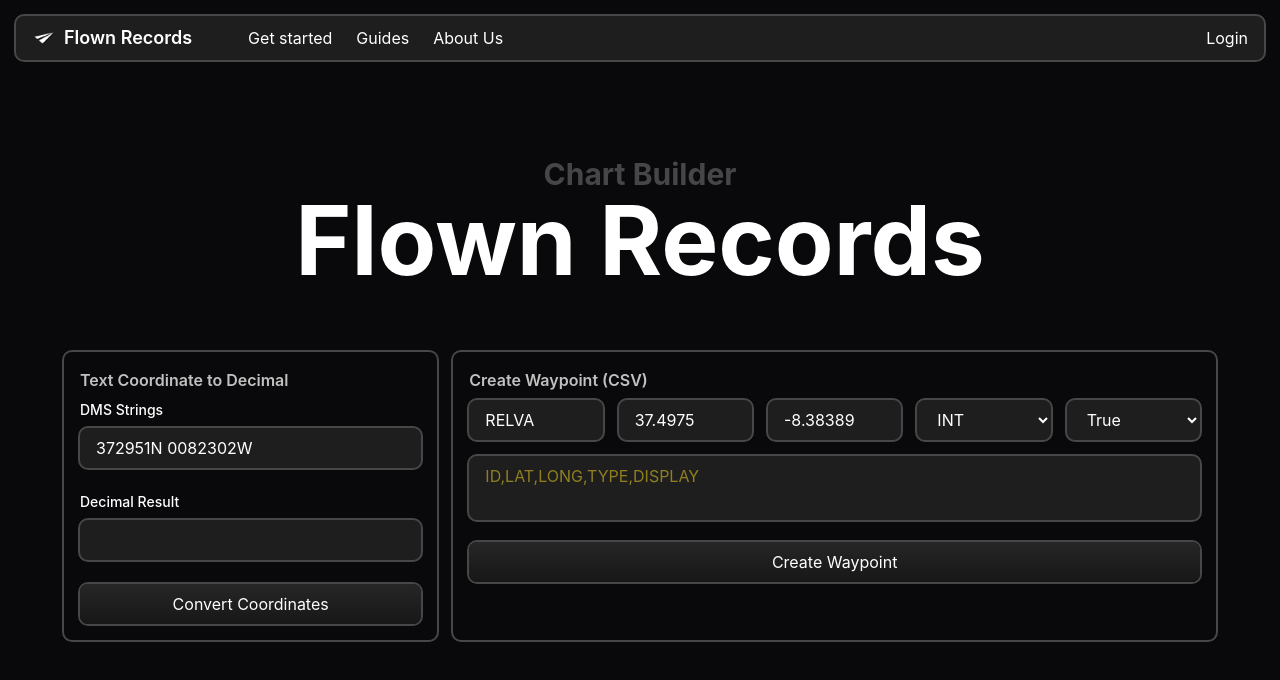
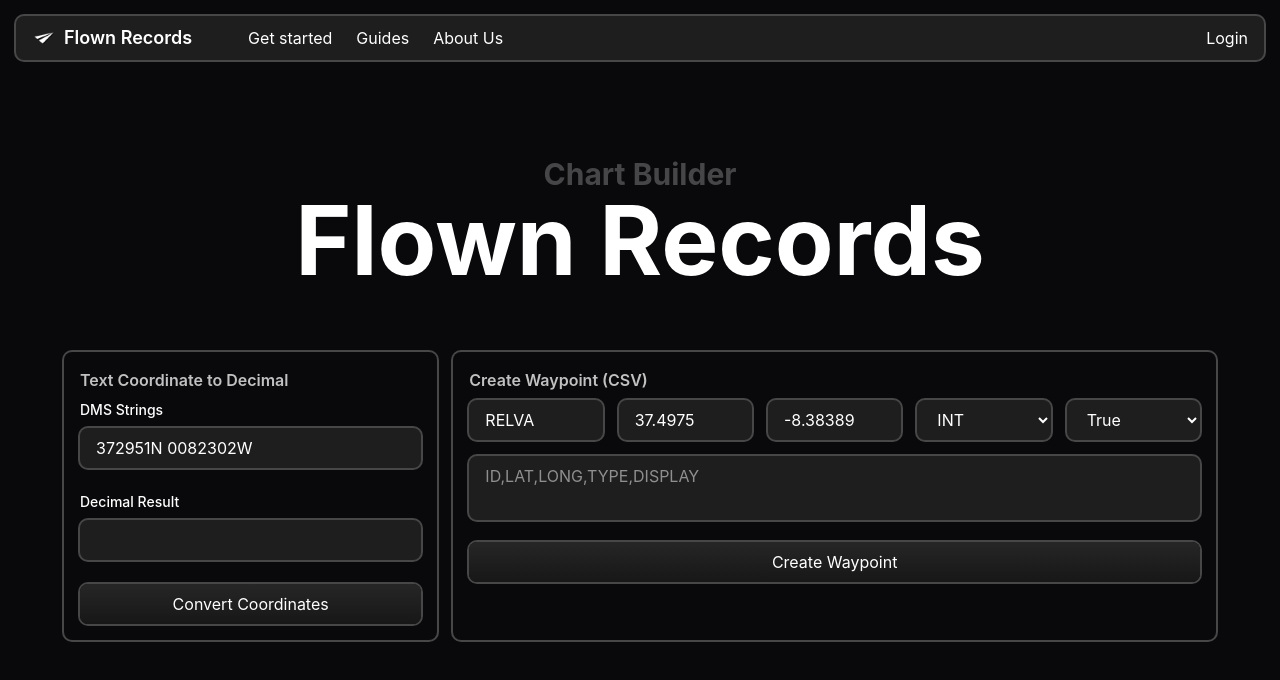
Before and after one commit to flownrecords/website, a React (Vite) app: page /tools/chart-builder in a window 1280 px wide. Shown: the top 680 px of the page. Built offline with nearby package versions, Linux system fonts and the light colour scheme; no server answers.

Commit message:
✨ Enhance Profile component: add user existence check and alert for non-existent users during data fetch

```diff
--- a/src/pages/tools/ChartBuilder.tsx
+++ b/src/pages/tools/ChartBuilder.tsx
@@ -305,7 +305,7 @@ export default function ChartBuilder() {
                                     className={`w-full px-4 py-2 bg-secondary ring-2 ring-white/25 rounded-lg text-white focus:ring-white/50 focus:outline-none transition duration-150 resize-none ${
                                         waypointData.output.startsWith('Error')
                                         ? 'bg-red-900 text-red-300 ring-2 ring-red-500'
-                                        : 'bg-gray-700 text-yellow-300 ring-2 ring-gray-600'
+                                        : 'bg-secondary ring-2 ring-white/25'
                                     }`}
                                 />
                                 {waypointData.output.startsWith('Error') && (
--- a/src/pages/user/Profile.tsx
+++ b/src/pages/user/Profile.tsx
@@ -45,7 +45,13 @@ export default function Profile() {
             requireAuth: true,
             navigate: (p) => window.location.replace(p),
             replaceBy
-        }).then((res) => {
+        }).then((res: User) => {
+            if(!res) {
+                alert("User not found", "The user you are looking for does not exist or has been deleted.");
+                navigate("/");
+                return;
+            }
+
             updateUser(res);
 
             setLastFlight(lastFlightSince(res.logbookEntries));
```
